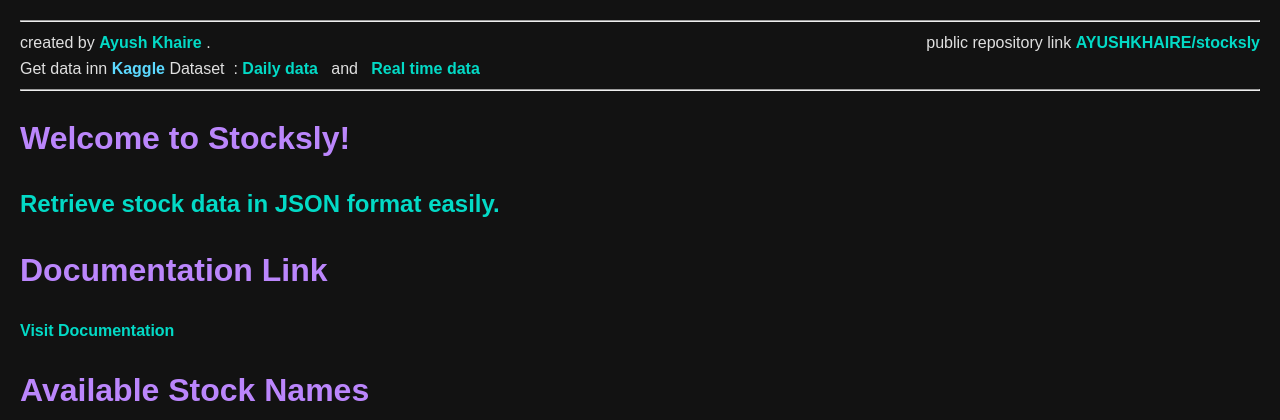
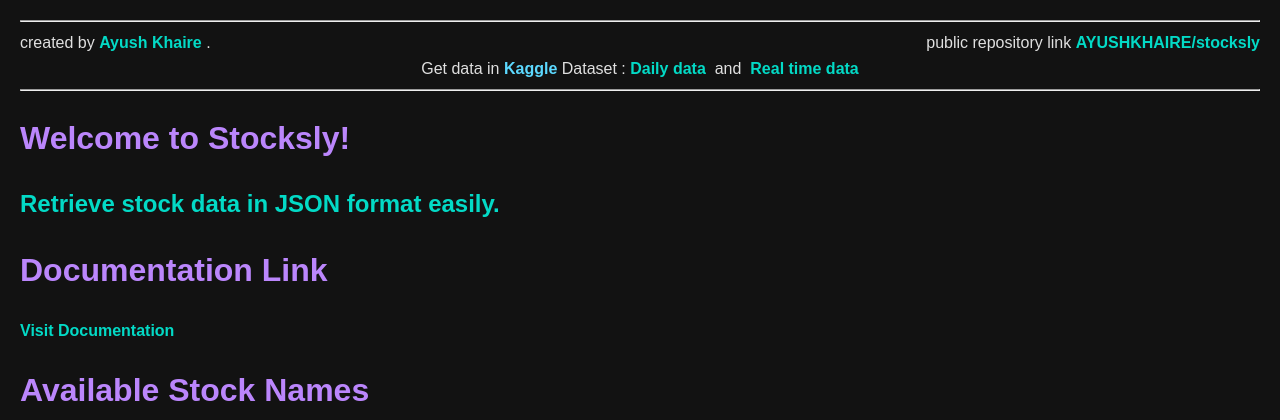
Before and after one commit to AYUSHKHAIRE/stocksly, a Django app: template templates/index.html in a window 1280 px wide. Shown: the top 420 px of the page. Run offline with Django 5.2, Linux system fonts and the light colour scheme; the template is opened without the code that fills it, so the values that code supplies are empty; parts of the project's set-up code (start-up, migrations or seed data) failed here and were passed over.

Commit message:
Update index.html

```diff
--- a/templates/index.html
+++ b/templates/index.html
@@ -109,8 +109,8 @@
       public repository link <a href="https://github.com/AYUSHKHAIRE/stocksly/" target="_blank" > AYUSHKHAIRE/stocksly </a>
     </div>
     </div>
-    <div>
-      Get data inn <a  target="_blank" href="https://www.kaggle.com/" style="color: rgb(92, 217, 255);" >Kaggle</a>&nbsp;Dataset&nbsp; : <a target="_blank"  href="https://www.kaggle.com/datasets/ayushkhaire/stock-past-one-year-data">Daily data</a> &nbsp; and &nbsp; <a target="_blank" href="https://www.kaggle.com/datasets/ayushkhaire/real-time-stocks-data/">Real time data</a>
+    <div style="display: flex;justify-content: center;" >
+      Get data in&nbsp;<a  target="_blank" href="https://www.kaggle.com/" style="color: rgb(92, 217, 255);" >Kaggle</a>&nbsp;Dataset&nbsp;:&nbsp;<a target="_blank"  href="https://www.kaggle.com/datasets/ayushkhaire/stock-past-one-year-data">Daily data</a> &nbsp; and &nbsp; <a target="_blank" href="https://www.kaggle.com/datasets/ayushkhaire/real-time-stocks-data/">Real time data</a>
     </div>
     <hr>
     <h1>Welcome to Stocksly!</h1>
```
